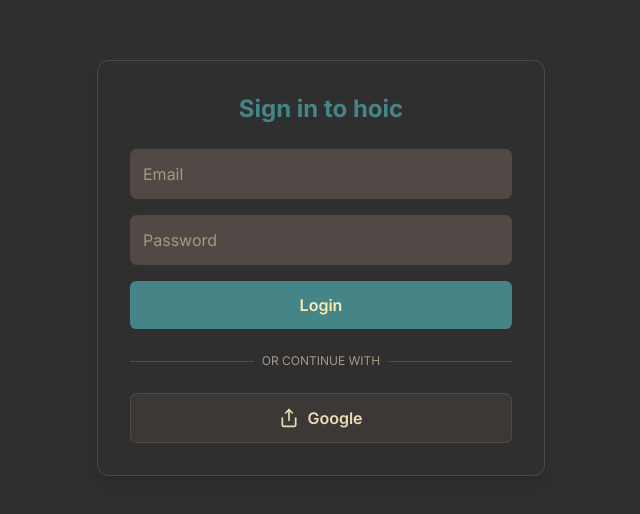
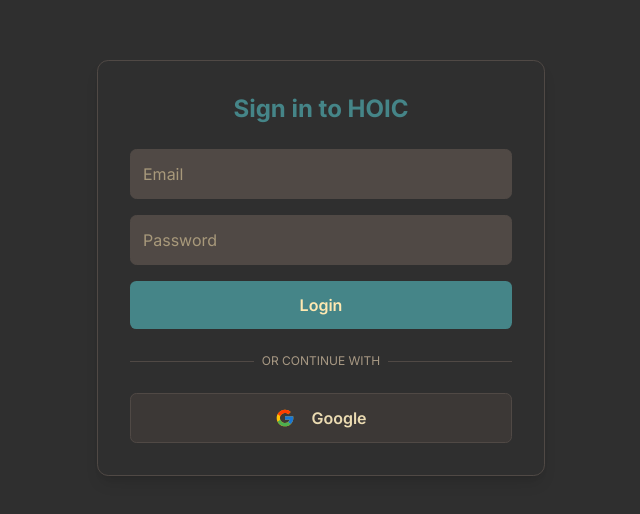
Before and after one commit to Cstannahill/hoic, a Next.js app: page /login in a window 1280 px wide. Shown: the part 132-646 px from the top of the page, without its empty margins (319-959 px from the left). Built offline with nearby package versions, Linux system fonts and the light colour scheme.

Commit message:
fix(ui): capitalize HOIC and add Google SVG

```diff
--- a/src/app/login/page.tsx
+++ b/src/app/login/page.tsx
@@ -31,7 +31,7 @@
   return (
     <div className="flex items-center justify-center min-h-screen bg-background text-foreground">
       <div className="p-8 w-full max-w-md border border-border bg-card rounded-xl shadow-lg">
-        <h1 className="text-2xl font-bold mb-6 text-center text-primary">Sign in to hoic</h1>
+        <h1 className="text-2xl font-bold mb-6 text-center text-primary">Sign in to HOIC</h1>
 
         <form action={signIn} className="flex flex-col gap-4 mb-4">
           <input name="email" type="email" placeholder="Email" required className="border border-border bg-input p-3 rounded-md focus:ring-2 focus:ring-ring focus:outline-none transition" />
@@ -49,8 +49,13 @@
         </div>
 
         <form action={signInWithGoogle}>
-          <button type="submit" className="w-full bg-secondary text-secondary-foreground font-semibold p-3 rounded-md border border-border hover:opacity-90 transition flex justify-center items-center gap-2">
-            <svg xmlns="http://www.w3.org/2000/svg" width="20" height="20" viewBox="0 0 24 24" fill="none" stroke="currentColor" strokeWidth="2" strokeLinecap="round" strokeLinejoin="round"><path d="M4 12v8a2 2 0 0 0 2 2h12a2 2 0 0 0 2-2v-8"/><polyline points="16 6 12 2 8 6"/><line x1="12" x2="12" y1="2" y2="15"/></svg>
+          <button type="submit" className="w-full bg-secondary text-secondary-foreground font-semibold p-3 rounded-md border border-border hover:opacity-90 transition flex justify-center items-center gap-3">
+            <svg xmlns="http://www.w3.org/2000/svg" width="20" height="20" viewBox="0 0 48 48" className="mr-1">
+              <path fill="#FFC107" d="M43.611,20.083H42V20H24v8h11.303c-1.649,4.657-6.08,8-11.303,8c-6.627,0-12-5.373-12-12c0-6.627,5.373-12,12-12c3.059,0,5.842,1.154,7.961,3.039l5.657-5.657C34.046,6.053,29.268,4,24,4C12.955,4,4,12.955,4,24c0,11.045,8.955,20,20,20c11.045,0,20-8.955,20-20C44,22.659,43.862,21.35,43.611,20.083z"/>
+              <path fill="#FF3D00" d="M6.306,14.691l6.571,4.819C14.655,15.108,18.961,12,24,12c3.059,0,5.842,1.154,7.961,3.039l5.657-5.657C34.046,6.053,29.268,4,24,4C16.318,4,9.656,8.337,6.306,14.691z"/>
+              <path fill="#4CAF50" d="M24,44c5.166,0,9.86-1.977,13.409-5.192l-6.19-5.238C29.211,35.091,26.715,36,24,36c-5.202,0-9.619-3.317-11.283-7.946l-6.522,5.025C9.505,39.556,16.227,44,24,44z"/>
+              <path fill="#1976D2" d="M43.611,20.083H42V20H24v8h11.303c-0.792,2.237-2.231,4.166-4.087,5.571c0.001-0.001,0.002-0.001,0.003-0.002l6.19,5.238C36.971,39.205,44,34,44,24C44,22.659,43.862,21.35,43.611,20.083z"/>
+            </svg>
             Google
           </button>
         </form>
```
